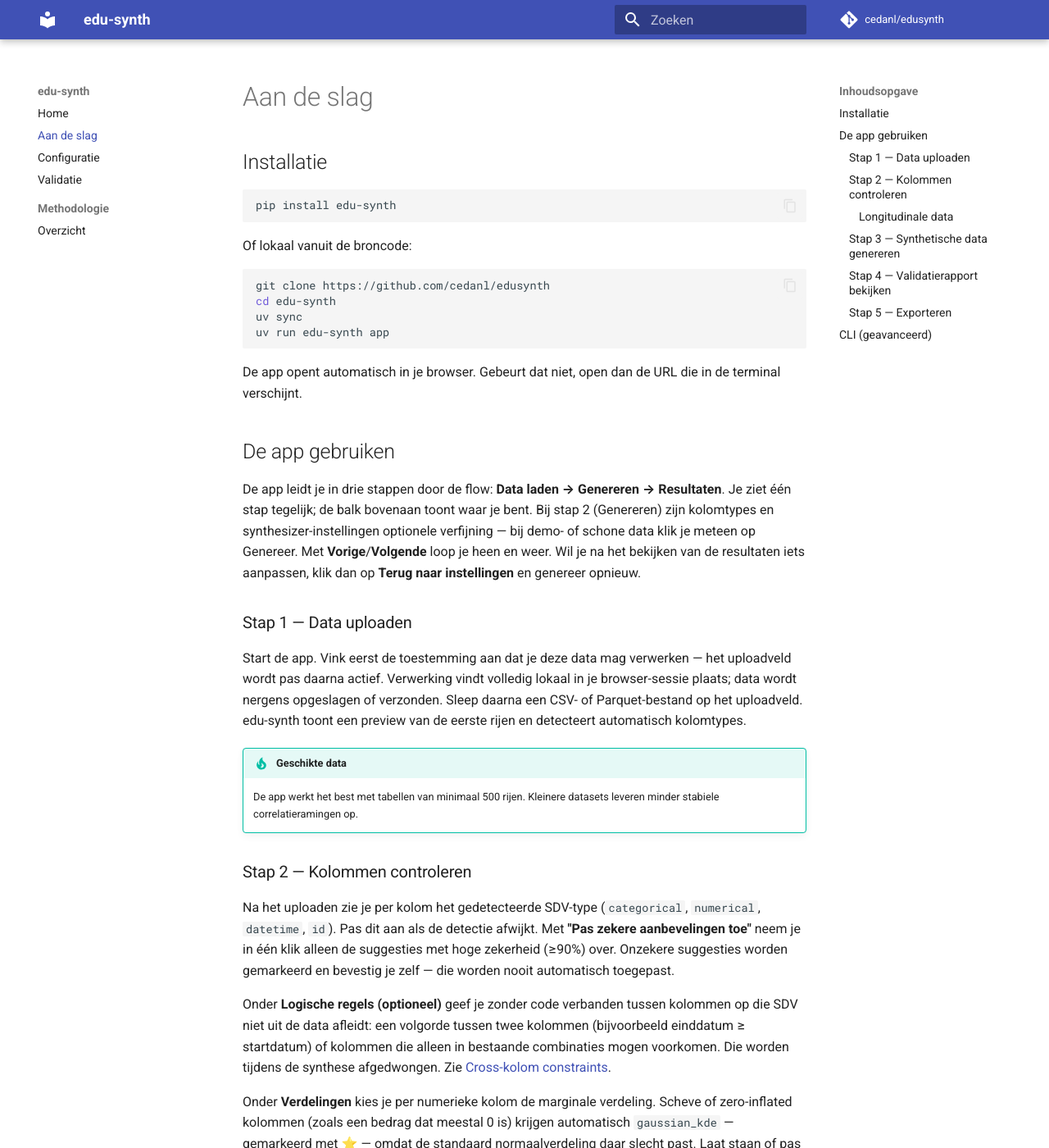
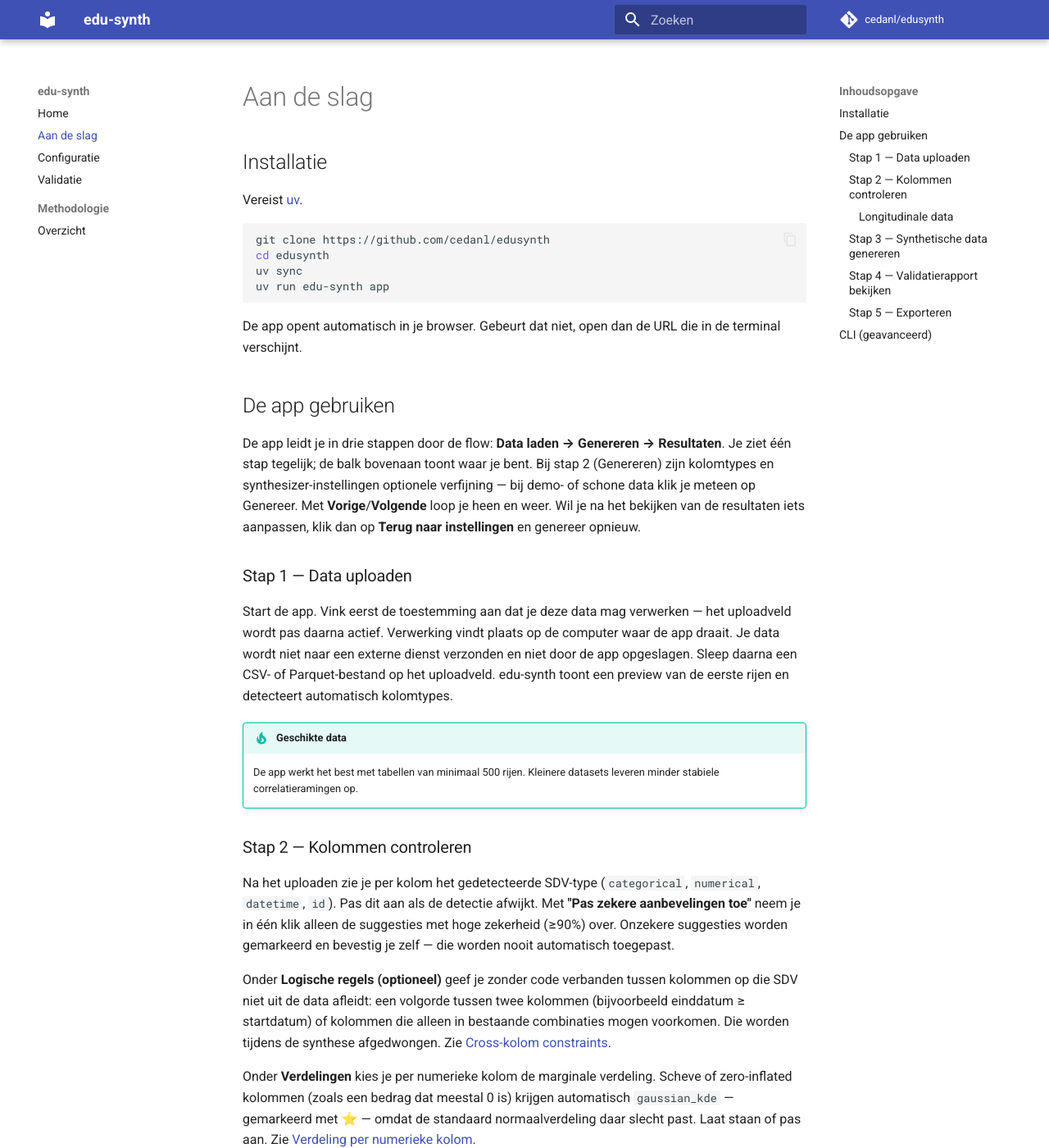
Before and after one commit to cedanl/edusynth, an MkDocs documentation site: the page built from docs/aan-de-slag.md, in a window 1280 px wide and 1400 px high. Shown: the whole window at 82% size. Built offline with MkDocs 1.6.1 and Material for MkDocs 9.7.7, drawn with Linux system fonts in a browser that asks for light colours; comment, search, counter and statistics services are not loaded.

Commit message:
docs: installatie, CLI-voorbeeld en verwerkingslocatie kloppend maken (#129)
Co-Authored-By: Claude Fable 5.2 <noreply@anthropic.com>

````diff
--- a/docs/aan-de-slag.md
+++ b/docs/aan-de-slag.md
@@ -2,15 +2,11 @@
 
 ## Installatie
 
-```bash
-pip install edu-synth
-```
-
-Of lokaal vanuit de broncode:
+Vereist [uv](https://docs.astral.sh/uv/).
 
 ```bash
 git clone https://github.com/cedanl/edusynth
-cd edu-synth
+cd edusynth
 uv sync
 uv run edu-synth app
 ```
@@ -23,7 +19,7 @@ De app leidt je in drie stappen door de flow: **Data laden → Genereren → Res
 
 ### Stap 1 — Data uploaden
 
-Start de app. Vink eerst de toestemming aan dat je deze data mag verwerken — het uploadveld wordt pas daarna actief. Verwerking vindt volledig lokaal in je browser-sessie plaats; data wordt nergens opgeslagen of verzonden. Sleep daarna een CSV- of Parquet-bestand op het uploadveld. edu-synth toont een preview van de eerste rijen en detecteert automatisch kolomtypes.
+Start de app. Vink eerst de toestemming aan dat je deze data mag verwerken — het uploadveld wordt pas daarna actief. Verwerking vindt plaats op de computer waar de app draait. Je data wordt niet naar een externe dienst verzonden en niet door de app opgeslagen. Sleep daarna een CSV- of Parquet-bestand op het uploadveld. edu-synth toont een preview van de eerste rijen en detecteert automatisch kolomtypes.
 
 !!! tip "Geschikte data"
     De app werkt het best met tabellen van minimaal 500 rijen. Kleinere datasets leveren minder stabiele correlatieramingen op.
--- a/mkdocs.yml
+++ b/mkdocs.yml
@@ -1,6 +1,6 @@
 site_name: edu-synth
 site_description: Synthetische data genereren voor Nederlandse onderwijsdatasets
-site_url: https://cedanl.github.io/edu-synth
+site_url: https://cedanl.github.io/edusynth
 repo_url: https://github.com/cedanl/edusynth
 repo_name: cedanl/edusynth
 
````
Also changed, not shown: CLAUDE.md (+13 -16 lines), README.md (+6 -8 lines), docs/index.md (+6 -2 lines), 1 other file.
